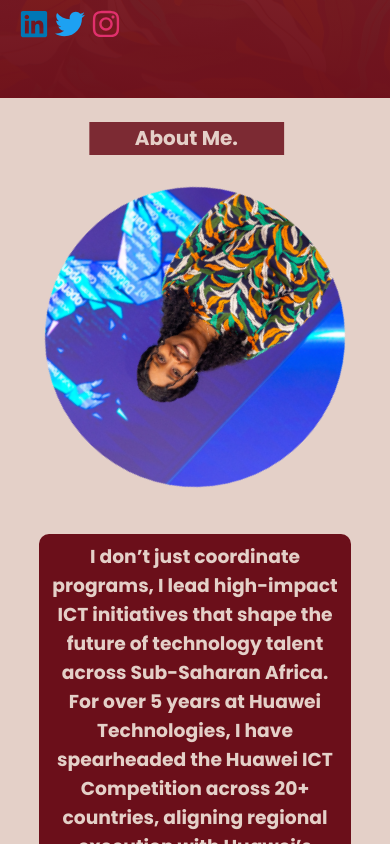
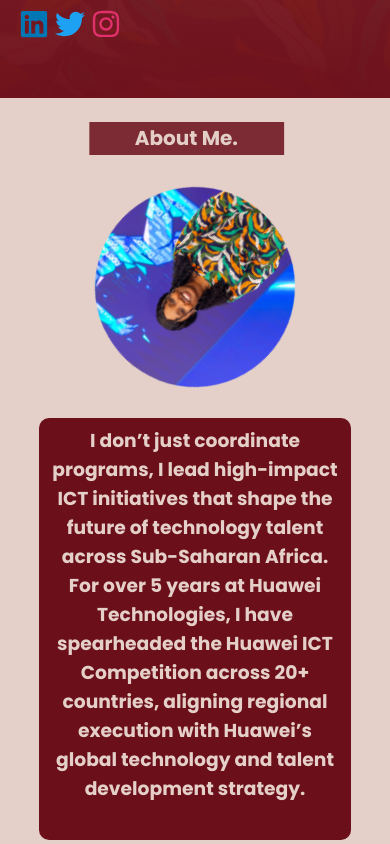
Before and after one commit to Ghostcall/Project_Manager, a React (Vite) app: page / in a window 390 px wide. Shown: the part 1080-1924 px from the top of the page. Built offline with nearby package versions, Linux system fonts and the light colour scheme.

Commit message:
Modified the Hero, Contact, span colors

```diff
--- a/src/components/About/About.css
+++ b/src/components/About/About.css
@@ -24,25 +24,28 @@
 .about-description{
     display: flex;
     justify-content: space-between;
+    gap: 5rem;
     flex-direction: row;
     align-items: center;
     padding: 2rem 0;
+    margin: auto 1.5rem;
     width: 80%;
 }
 .about-img{
     border-radius: 50%;
     object-fit: cover;
-    object-position: top;
+    object-position: left;
     margin: 0 2rem;
 }
 .about-img img{
-    width: 450px;
-    height: 450px;
+    width: 300px;
+    height: 300px;
     border-radius: 50%;
     object-fit: cover;
     object-position: top;
     animation: rotateOnce 5s ease;
     animation-delay: 5s;
+    transition: all .5s ease-in-out;
 
 }
 .about-description-text1{
@@ -86,8 +89,7 @@
     animation-range: entry 0% cover 20%;
 }
 .about-img img:hover{
-    animation: move 1.5s ease;
-    transform: translateX(40px);
+    transform: translateY(-30px);
 }
 @keyframes move {
     0% {
@@ -153,12 +155,18 @@
         font-size: 20px;
     }
     .about-description{
+        display: block  ;
         flex-direction: column;
         text-align: center;
     }
+    .about-img{
+        justify-content: left;
+    }
     .about-img img{
-        width: 300px;
-        height: 300px;
+        justify-content: left;
+        width: 200px;
+        height: 200px;
+        /* display: none; */
     }
     .about-descritpion-texts{
         margin-top: 1rem;
--- a/src/components/Certificate/Certificate.css
+++ b/src/components/Certificate/Certificate.css
@@ -81,15 +81,17 @@
     text-align: center;
     font-size: 14px;
     border-radius: 3px;
-    background: #e4d0c8;
-    color: #5a0f2d;
+    background: darkgreen;
+    color: white;
     font-weight: 700;
     transition: all .5s ease;
     text-decoration: none;
 
 }
 .certificate-down-description a:hover{
-    background: linear-gradient(rgba(236, 134, 94, 0.586), #6b0f1a);
+    /* background: linear-gradient(rgba(236, 134, 94, 0.586), #6b0f1a); */
+    /* background: darkgreen; */
+    background:linear-gradient(rgba(27, 122, 27, 0.5), #6b0f1a);
     color: #e4d0c8;
     background-size: cover;
     background-position: center 25%;
--- a/src/components/Certificate/Certificate.jsx
+++ b/src/components/Certificate/Certificate.jsx
@@ -7,22 +7,6 @@
 import ip from '../../assets/ip.png'
 import storage from '../../assets/storage.png'
 
-const certificateSections = document.querySelectorAll('.certificate-section');
-
-const observer = new IntersectionObserver(
-  (entries) => {
-    entries.forEach(entry => {
-      if(entry.isIntersecting){
-        entry.target.classList.add('animate');
-      }
-    });
-  },
-  {
-    threshold: 0.3 // triggers when 30% of the section is visible
-  }
-);
-
-certificateSections.forEach(section => observer.observe(section));
 const Certificate = () => {
   return (
     <div className='certificate'>
--- a/src/components/Contact/Contact.css
+++ b/src/components/Contact/Contact.css
@@ -136,8 +136,7 @@
 }
 .last-contact-info-1 a:hover{
     background: linear-gradient(rgba(236, 134, 94, 0.586), #6b0f1a);
-    color: #e4d0c8;
-    transform: translateY(5px);
+    color: white;
 }
 .last-contact-info-2 a{
     display: flex;
@@ -149,9 +148,9 @@
     transition: all .5s ease;
 }
 .last-contact-info-2 a:hover{
-    background: linear-gradient( #6b0f1a, rgba(25, 86, 2, 0.586));
+    background: linear-gradient(rgba(236, 134, 94, 0.586), #6b0f1a);
     color: white;
-    transform: translateY(5px);
+    transform: translateY(-3px);
 }
 .contact-right{
     display: flex;
--- a/src/components/Hero/Hero.css
+++ b/src/components/Hero/Hero.css
@@ -23,10 +23,13 @@
 .typewriter-text{
     font-size: 2rem;
     font-weight: 900;
-    color: darkgreen;
+    /* color:  #e4d0c8; */
+    color: white;
 }
 .hello{
-    color: darkgreen;
+    /* color:  #e4d0c8; */
+    color: white;
+    font-weight: 900;
     font-size: 3.2rem;
 }
 .contact-me{
@@ -38,7 +41,7 @@
     animation: move 1.5s ease;
 }
 .contact-me span{
-    color: darkgreen;
+    color: white;
     font-size: 2.4rem;
     font-weight: bolder;
 }
@@ -83,7 +86,7 @@
     animation: move 1.5s ease;
 }
 .left-col h5 span{
-    color: darkgreen;
+    color: white;
     font-size: 2.5rem;
     font-weight: bolder;
 }
@@ -94,7 +97,7 @@
 }
 .program, .product{
     line-height: 1.7;
-    color: white;
+    color: #e4d0c8;
     font-size: 1.1rem;
     font-weight: 500;
     animation: side 2.5s ease;
@@ -120,9 +123,9 @@
     animation-delay: 1s;
 }
 .hire a:hover{
-    background-color: #4d0c14;
-    color:  #e4d0c8;
-    transform: scale(1.15);
+    /* transform: translateX(5px); */
+    background: #e4d0c8;
+    color: #6b0f1a;
 }
 .right-col {
     flex: 1;
```
